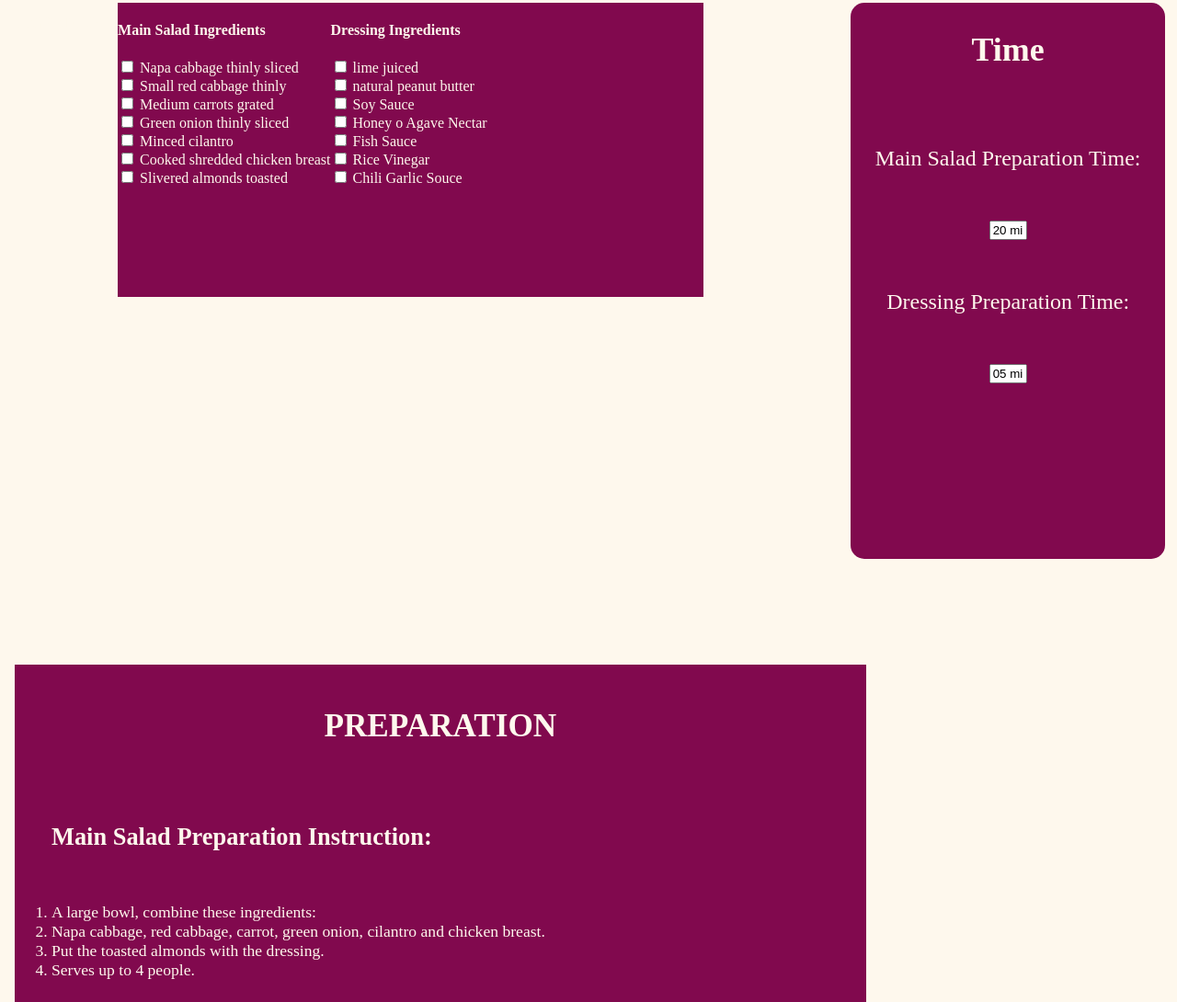
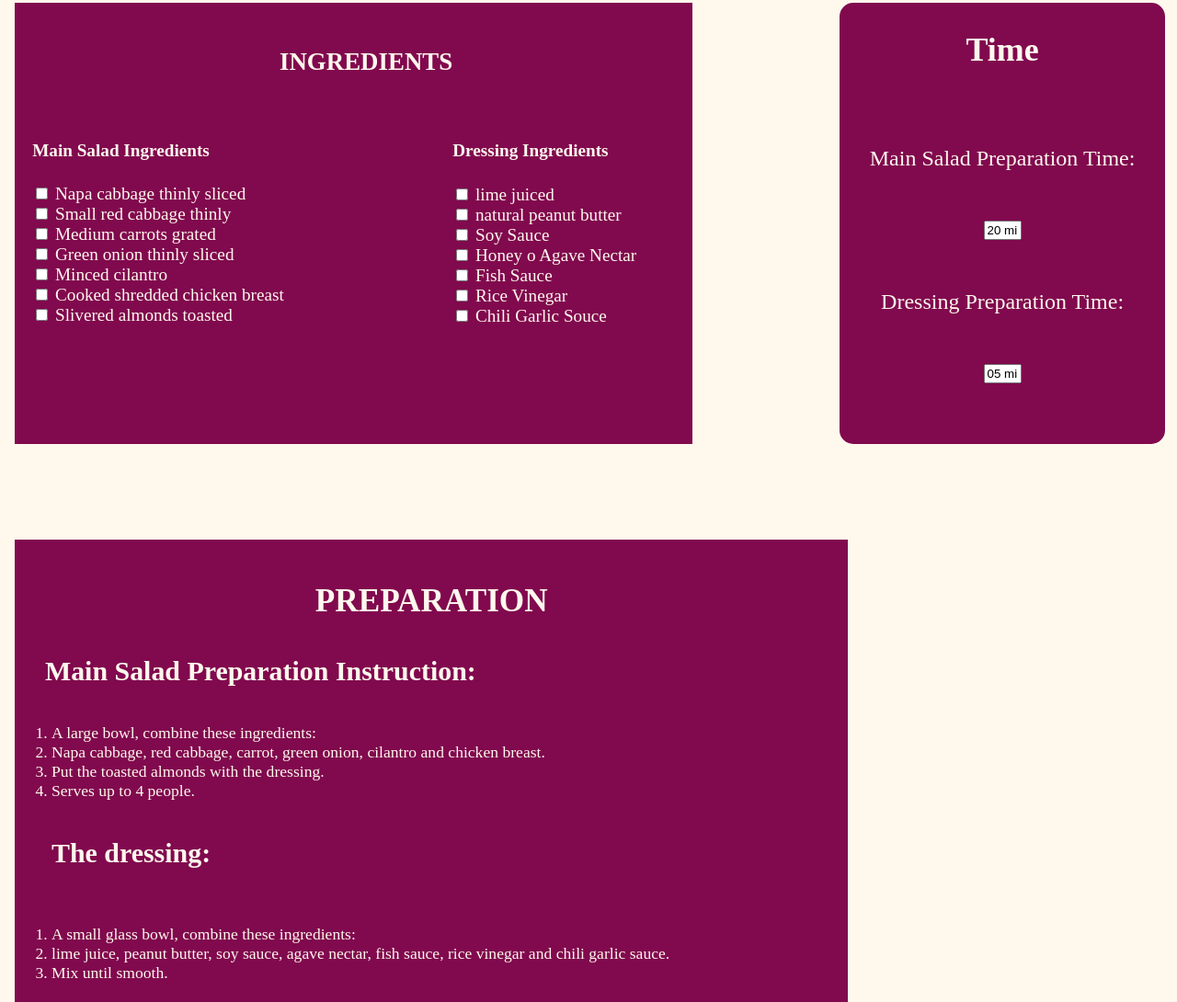
Before and after one commit to CarenSalles/My-favorite--food, a website: page public/index.html in a window 1280 px wide. Shown: the part 709-1799 px from the top of the page at 92% size. Drawn offline with Linux system fonts and the light colour scheme.

Commit message:
page finished

```diff
--- a/public/css/scss.css
+++ b/public/css/scss.css
@@ -38,13 +38,14 @@ h1{
     justify-content: space-evenly;
     margin-top: 2em;
     width: 100%;
+    height: 20em ;
 
 
 }
 .ingredients{
     background-color: #81094e;
-    width: 65em;
-    height: 20em;
+    width: 72.2em;
+    height: 30em;
     font-family: Roboot;
     color: #fef8ed;
     display: flex;
@@ -52,14 +53,22 @@ h1{
     font-size: 1.5em;
     margin-bottom:2em;
     margin-right: 10em;
+
 }
+.salad-ingredients{
+    padding-left: 1em;
+    font-size: 1.2em;
+}
+
 .dressing-ingredients{
+padding-top: 6.5em;
+font-size: 1.2em;
 
 }
 #title-1{
-    display: flex;
-    justify-content: center;
-    font-size: 1.0em;
+    font-size: 1.4em;
+    padding-left: 10em;
+    padding-top: 1em;
 }
 #caption{
     display: flex;
@@ -69,7 +78,7 @@ h1{
 .time{
     background-color: #81094e;
     width: 20em;
-    height: 25.2em;
+    height: 20em;
     font-family: Roboot;
     color: #fef8ed;
     border-radius: 15px;
@@ -84,14 +93,14 @@ h1{
 }
 .preparation-instructions{
     background-color: #81094e;
-    width: 52.6em;
-    height: 30em;
+    width: 51.5em;
+    height: 31em;
     font-family: Roboot;
     color: #fef8ed;
     font-size: 1.1em;
     padding-top: 1em;
     margin-bottom: 1em;
-    padding-bottom: 2em;
+    margin-top: 15em;
 
 
 
@@ -100,10 +109,18 @@ h1{
     display: flex;
     justify-content: center;
     font-size: 2em;
+
 }
 .caption-1{
-    font-size: 1.5em;
+    font-size: 1.7em;
+    margin-left: 1.1em;
 }
+
+.caption-2{
+    font-size: 1.7em;
+
+    }
+
 
 footer{
     background-color: #81094e;
@@ -115,6 +132,6 @@ footer{
     margin-top: 2em;
     padding-top: 1em;
     font-family: Robbot;
-    font-size: 1em;
+    font-size: 1.0em;
     font: bold;
 }
--- a/public/index.html
+++ b/public/index.html
@@ -2,12 +2,12 @@
 <html lang="en">
 
 <head>
-    <meta charset="UTF-8">
-    <meta http-equiv="X-UA-Compatible" content="IE=edge">
-    <meta name="viewport" content="width=device-width, initial-scale=1.0">
+    <meta charset="UTF-8" />
+    <meta http-equiv="X-UA-Compatible" content="IE=edge" />
+    <meta name="viewport" content="width=device-width, initial-scale=1.0" />
     <title>My Faivourite Food</title>
-    <link rel="stylesheet" href="./js/app.js">
-    <link rel="stylesheet" href="./css/scss.css">
+    <link rel="stylesheet" href="./js/app.js" />
+    <link rel="stylesheet" href="./css/scss.css" />
 </head>
 
 <body>
@@ -15,77 +15,83 @@
         <h1>Thai Chicken Salad</h1>
     </header>
     <div id="banner">
-        <img id ="image1" src="../src/assetes/salad-cortada.png" alt="Salad image" >
+        <img id="image1" src="../src/assetes/salad-cortada.png" alt="Salad image" />
     </div>
     <section class="ingredients-time-section">
-        <h1 id="title-1">INGREDIENTS</h1>
         <div class="ingredients">
             <div class="salad-ingredients">
+                <h1 id="title-1">INGREDIENTS</h1>
+                <br />
                 <h4 id="caption">Main Salad Ingredients</h4>
-        <input type="checkbox" id="ingredient1" name="ingredients1" value="Cabbage">
-        <label for="ingredients1"> Napa cabbage thinly sliced </label><br>
-        <input type="checkbox" id="ingredient2" name="ingredients2" value="Red cabbage">
-        <label for="ingredients2"> Small red cabbage thinly </label><br>
-        <input type="checkbox" id="ingredient3" name="ingredients3" value="Carrots">
-        <label for="ingredients3"> Medium carrots grated </label><br>
-        <input type="checkbox" id="ingredient4" name="ingredients4" value="Onion">
-        <label for="ingredients4"> Green onion thinly sliced </label><br>
-        <input type="checkbox" id="ingredient5" name="ingredients5" value="Cilantro">
-        <label for="ingredients5">Minced cilantro</label><br>
-        <input type="checkbox" id="ingredient6" name="ingredients6" value="Chicken">
-        <label for="ingredients6">Cooked shredded chicken breast</label><br>
-        <input type="checkbox" id="ingredient7" name="ingredients7" value="Almonds">
-        <label for="ingredients7">Slivered almonds toasted</label><br><br>
+                <input type="checkbox" id="ingredient1" name="ingredients1" value="Cabbage" />
+                <label for="ingredients1"> Napa cabbage thinly sliced </label><br />
+                <input type="checkbox" id="ingredient2" name="ingredients2" value="Red cabbage" />
+                <label for="ingredients2"> Small red cabbage thinly </label><br />
+                <input type="checkbox" id="ingredient3" name="ingredients3" value="Carrots" />
+                <label for="ingredients3"> Medium carrots grated </label><br />
+                <input type="checkbox" id="ingredient4" name="ingredients4" value="Onion" />
+                <label for="ingredients4"> Green onion thinly sliced </label><br />
+                <input type="checkbox" id="ingredient5" name="ingredients5" value="Cilantro" />
+                <label for="ingredients5">Minced cilantro</label><br />
+                <input type="checkbox" id="ingredient6" name="ingredients6" value="Chicken" />
+                <label for="ingredients6">Cooked shredded chicken breast</label><br />
+                <input type="checkbox" id="ingredient7" name="ingredients7" value="Almonds" />
+                <label for="ingredients7">Slivered almonds toasted</label><br /><br />
             </div>
             <div class="dressing-ingredients">
                 <h4 id="caption">Dressing Ingredients</h4>
-        <input type="checkbox" id="ingredient8" name="ingredients8" value="lime">
-        <label for="ingredients1"> lime juiced</label><br>
-        <input type="checkbox" id="ingredient9" name="ingredients9" value="peanut butter">
-        <label for="ingredients2"> natural peanut butter </label><br>
-        <input type="checkbox" id="ingredient10" name="ingredients10" value="soy sauce">
-        <label for="ingredients3"> Soy Sauce </label><br>
-        <input type="checkbox" id="ingredient11" name="ingredients11" value="honey o agave">
-        <label for="ingredients4"> Honey o Agave Nectar </label><br>
-        <input type="checkbox" id="ingredient12" name="ingredients12" value="fish sauce">
-        <label for="ingredients5">Fish Sauce</label><br>
-        <input type="checkbox" id="ingredient13" name="ingredients13" value="rice vinegar">
-        <label for="ingredients6">Rice Vinegar</label><br>
-        <input type="checkbox" id="ingredient14" name="ingredients14" value="chili garlic sauce">
-        <label for="ingredients7">Chili Garlic Souce</label><br><br>
-
+                <input type="checkbox" id="ingredient8" name="ingredients8" value="lime" />
+                <label for="ingredients1"> lime juiced</label><br />
+                <input type="checkbox" id="ingredient9" name="ingredients9" value="peanut butter" />
+                <label for="ingredients2"> natural peanut butter </label><br />
+                <input type="checkbox" id="ingredient10" name="ingredients10" value="soy sauce" />
+                <label for="ingredients3"> Soy Sauce </label><br />
+                <input type="checkbox" id="ingredient11" name="ingredients11" value="honey o agave" />
+                <label for="ingredients4"> Honey o Agave Nectar </label><br />
+                <input type="checkbox" id="ingredient12" name="ingredients12" value="fish sauce" />
+                <label for="ingredients5">Fish Sauce</label><br />
+                <input type="checkbox" id="ingredient13" name="ingredients13" value="rice vinegar" />
+                <label for="ingredients6">Rice Vinegar</label><br />
+                <input type="checkbox" id="ingredient14" name="ingredients14" value="chili garlic sauce" />
+                <label for="ingredients7">Chili Garlic Souce</label><br /><br />
             </div>
         </div>
         <div class="time">
-        <h1>Time</h1><br><br>
-     <label for="quantity">Main Salad Preparation Time:</label><br><br>
-     <input type="text" name="preparation time" id="specific ingredients" size="2" value="20 min"><br><br>
-     <label for="quantity">Dressing Preparation Time:</label><br><br>
-     <input type="text" name="preparation time " id="total ingredients" size="2" value="05 min">
+            <h1>Time</h1>
+            <br /><br />
+            <label for="quantity">Main Salad Preparation Time:</label><br /><br />
+            <input type="text" name="preparation time" id="specific ingredients" size="2" value="20 min" /><br /><br />
+            <label for="quantity">Dressing Preparation Time:</label><br /><br />
+            <input type="text" name="preparation time " id="total ingredients" size="2" value="05 min" />
         </div>
     </section>
     <section>
         <div class="preparation-instructions">
-        <h1 id="title-2">PREPARATION</h1><br>
+            <h1 id="title-2">PREPARATION</h1>
+
+            <h4 class="caption-1">Main Salad Preparation Instruction:</h4>
             <ol id="main-salad">
-        <h4 class="caption-1">Main Salad Preparation Instruction:</h4><br>
-            <li> A large bowl, combine these ingredients:
-            <li> Napa cabbage, red cabbage, carrot, green onion, cilantro and chicken breast.</li>
-            <li> Put the toasted almonds with the dressing.</li>
-            <li> Serves up to 4 people.</li><br>
+                <li>A large bowl, combine these ingredients:</li>
+                <li>
+                    Napa cabbage, red cabbage, carrot, green onion, cilantro and chicken
+                    breast.
+                </li>
+                <li>Put the toasted almonds with the dressing.</li>
+                <li>Serves up to 4 people.</li>
             </ol>
             <ol id="the-dressing">
-           <h4 class="caption-1">The dressing:</h4><br>
-            <li> A small glass bowl, combine these ingredients:</li>
-            <li>lime juice, peanut butter, soy sauce, agave nectar, fish sauce, rice vinegar and chili garlic sauce.</li>
-            <li> Mix until smooth.</li>
+                <h4 class="caption-2">The dressing:</h4>
+                <br />
+                <li>A small glass bowl, combine these ingredients:</li>
+                <li>
+                    lime juice, peanut butter, soy sauce, agave nectar, fish sauce, rice
+                    vinegar and chili garlic sauce.
+                </li>
+                <li>Mix until smooth.</li>
             </ol>
         </div>
-
     </section>
     <footer>Created by Caren Salles</footer>
-
-
 </body>
 
 </html>
```
Also changed, not shown: README.md. Lines whose indentation alone changed are shown as unchanged.
